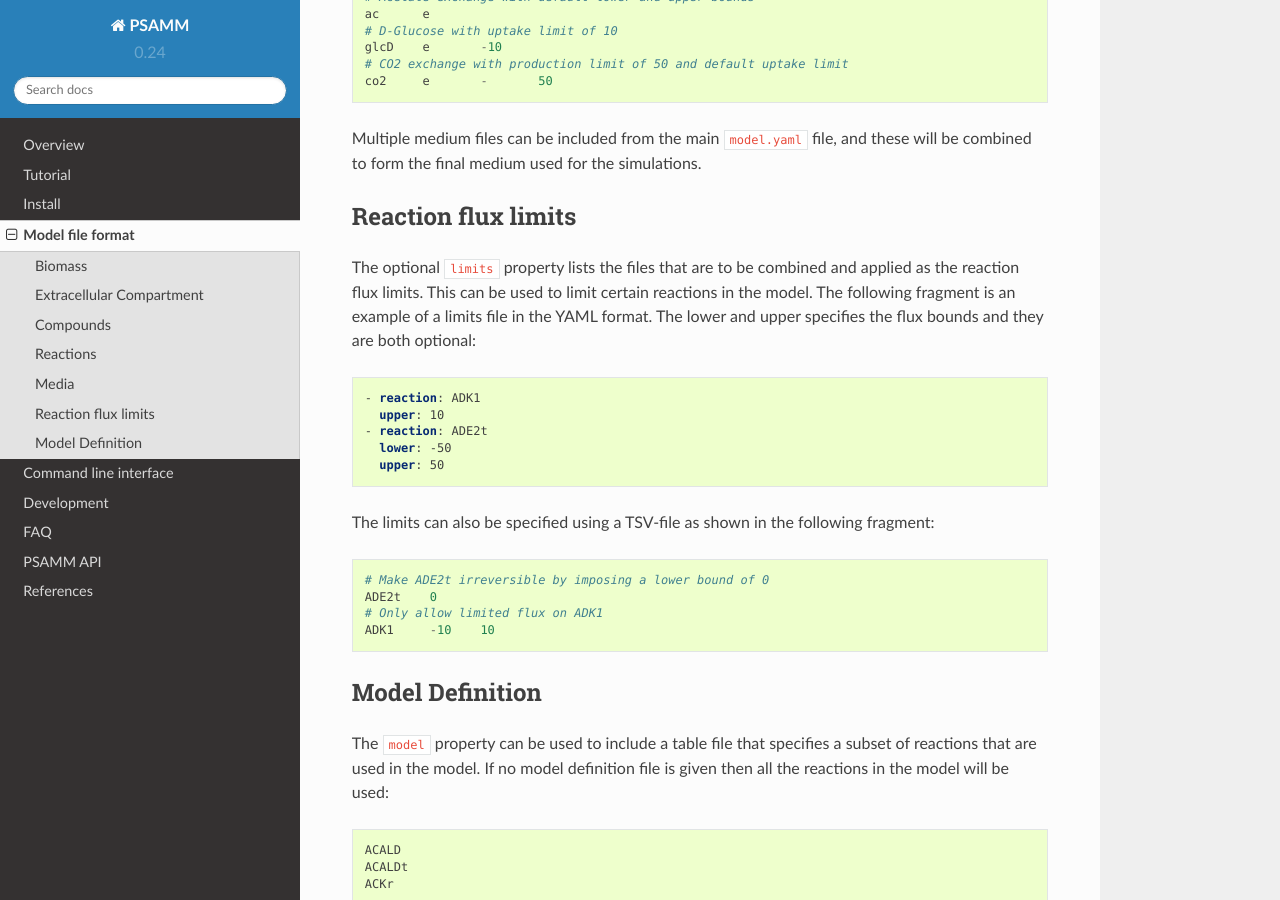
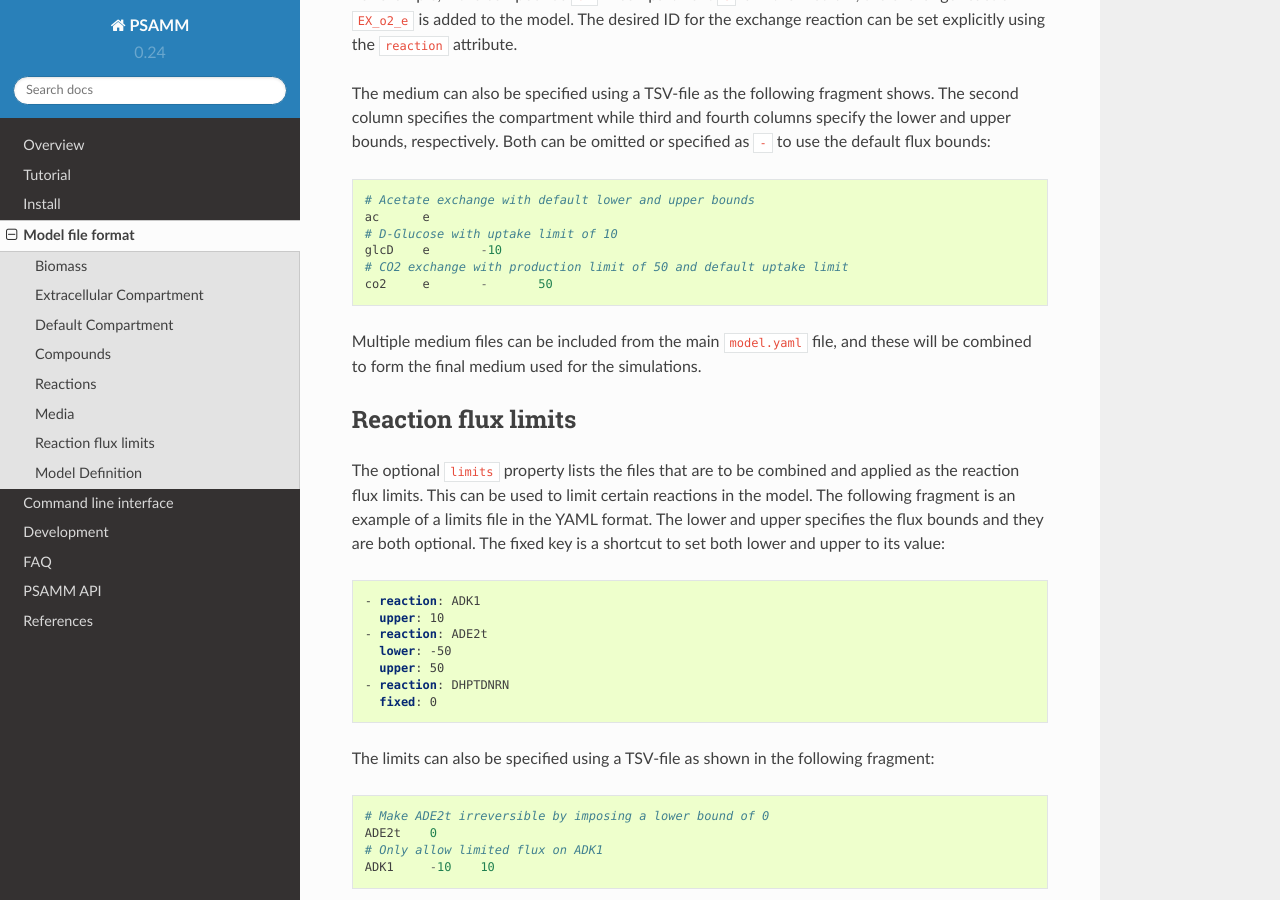
Before and after one commit to zhanglab/psamm, a Sphinx documentation site: the page built from docs/file_format.rst, in a window 1280 px wide and 900 px high, scrolled down 3715 px. Built offline with Sphinx 7.4.7 and the Read the Docs theme 2.0.0, drawn with Linux system fonts in a browser that asks for light colours; some of the changed text lies outside the part shown.

Commit message:
file_format: updated with fixed key and default compartment infomation

```diff
--- a/docs/file_format.rst
+++ b/docs/file_format.rst
@@ -37,6 +37,16 @@
 The optional ``extracellular`` key specifies the default string for
 the extracellular compartment on compounds. If this option is not
 specified it will be assumed that the extracellular compartment is called ``e``.
+
+Default Compartment
+--------------------------
+
+The optional ``default_compartment`` key specifies the default compartment
+that is used if a compound in a reaction does not explicitly specify a
+compartment.  For example, the reaction ``|x[e]| + |atp| => |x| + |adp| + |pi|``
+does not specify a compartment on four of the compounds so those four would
+automatically be presumed to be in the default compartment (or ``c`` if no default
+compartment is specified).
 
 Compounds
 ---------
@@ -203,7 +213,8 @@
 applied as the reaction flux limits. This can be used to limit certain
 reactions in the model. The following fragment is an example of a limits file
 in the YAML format. The lower and upper specifies the flux bounds and they are
-both optional:
+both optional. The fixed key is a shortcut to set both lower and upper to its
+value:
 
 .. code-block:: yaml
 
@@ -212,6 +223,8 @@
     - reaction: ADE2t
       lower: -50
       upper: 50
+    - reaction: DHPTDNRN
+      fixed: 0
 
 The limits can also be specified using a TSV-file as shown in the following
 fragment::
```
